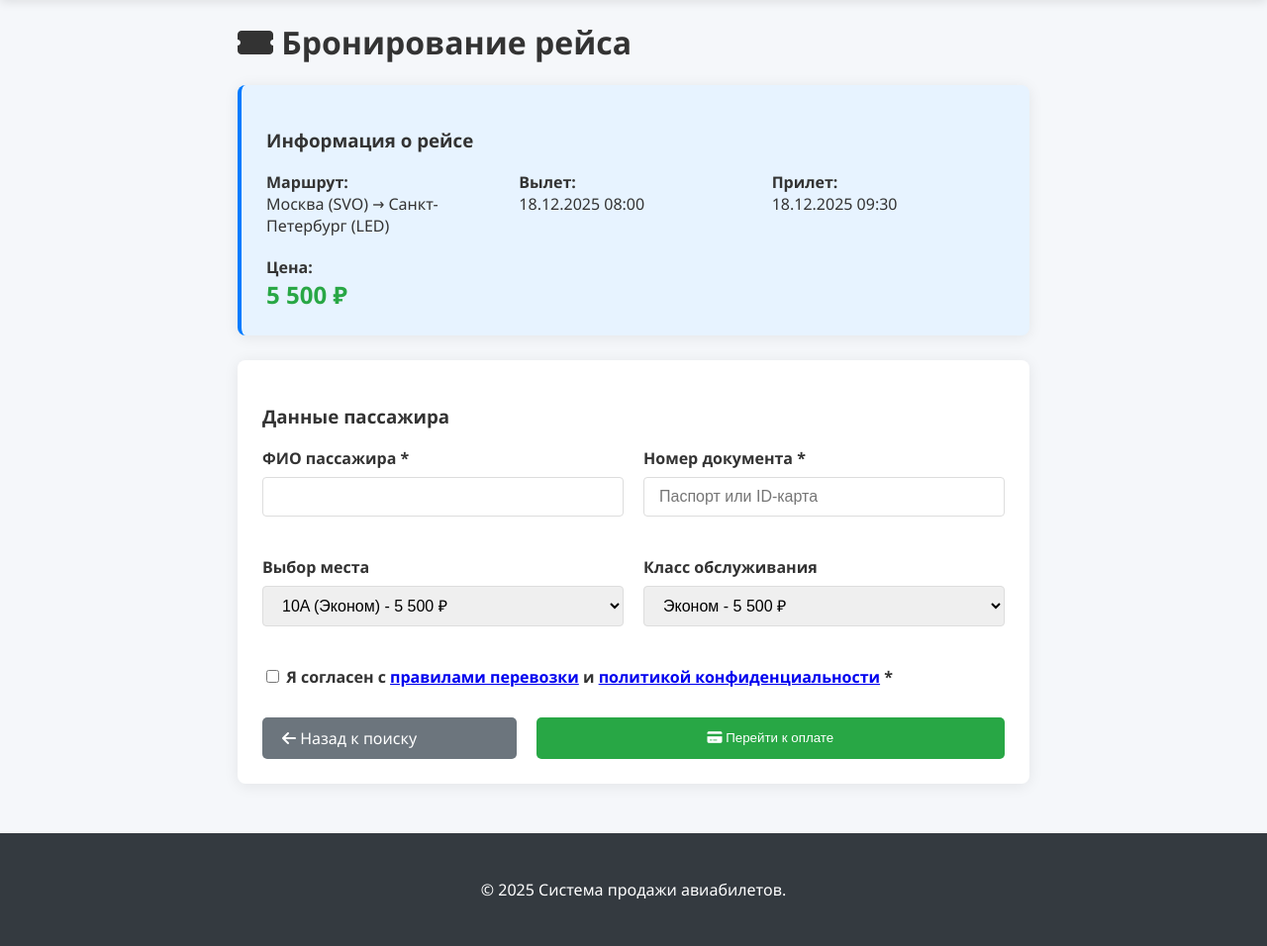
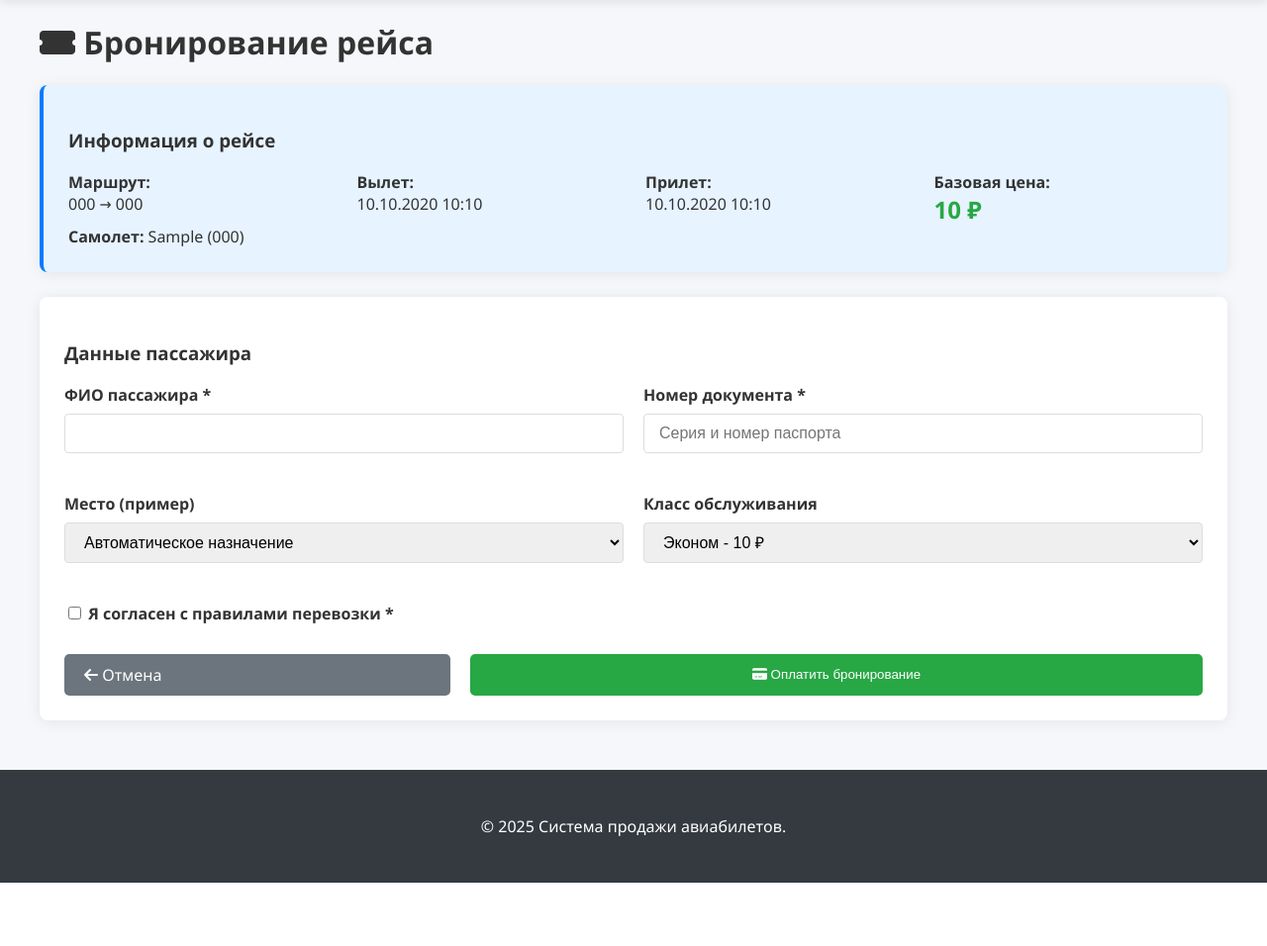
Before and after one commit to McLaren95/airline-tickets-system, a Django app: template templates/book_flight.html in a window 1280 px wide. Shown: the part 103-1059 px from the top of the page at 99% size. After the commit the page ends 995 px from the top, so only its background shows below. Run offline with Django 3.2, Linux system fonts and the light colour scheme; the template is opened without the code that fills it: most values are stand-ins (such as "Sample title", 1, 10 or a date in 2020).

Commit message:
Улучшение фронтенда, добавление возможности оплаты

```diff
--- a/airline_app/urls.py
+++ b/airline_app/urls.py
@@ -15,4 +15,6 @@ urlpatterns = [
     path('export/flights/upcoming/json/', views.export_upcoming_flights_json, name='export_upcoming_flights_json'),
     path('flights/', views.flight_search, name='flight_search'),
     path('book/<int:flight_id>/', views.book_flight, name='book_flight'),
+    path('payment/<str:book_ref>/', views.payment_page, name='payment_page'),
+    path('payment/success/<str:book_ref>/', views.payment_success, name='payment_success'),
 ]
--- a/templates/book_flight.html
+++ b/templates/book_flight.html
@@ -1,7 +1,7 @@
 {% extends 'base.html' %}
 {% load static %}
 
-{% block title %}Бронирование рейса - AirLines{% endblock %}
+{% block title %}Бронирование рейса {{ flight.route.route_no }}{% endblock %}
 
 {% block content %}
 <div class="booking-container">
@@ -12,20 +12,25 @@
         <div style="display: grid; grid-template-columns: repeat(auto-fit, minmax(200px, 1fr)); gap: 20px; margin-top: 15px;">
             <div>
                 <strong>Маршрут:</strong><br>
-                Москва (SVO) → Санкт-Петербург (LED)
+                {{ flight.route.departure_airport.city.ru|default:flight.route.departure_airport.airport_code }}
+                →
+                {{ flight.route.arrival_airport.city.ru|default:flight.route.arrival_airport.airport_code }}
             </div>
             <div>
                 <strong>Вылет:</strong><br>
-                18.12.2025 08:00
+                {{ flight.scheduled_departure|date:"d.m.Y H:i" }}
             </div>
             <div>
                 <strong>Прилет:</strong><br>
-                18.12.2025 09:30
+                {{ flight.scheduled_arrival|date:"d.m.Y H:i" }}
             </div>
             <div>
-                <strong>Цена:</strong><br>
-                <span style="font-size: 1.5rem; color: #28a745; font-weight: bold;">5 500 ₽</span>
+                <strong>Базовая цена:</strong><br>
+                <span id="display-price" style="font-size: 1.5rem; color: #28a745; font-weight: bold;">{{ base_price }} ₽</span>
             </div>
+        </div>
+        <div>
+            <strong>Самолет:</strong> {{ flight.route.airplane.model.en }} ({{ flight.route.airplane.airplane_code }})
         </div>
     </div>
 
@@ -38,33 +43,30 @@
                 <div class="form-group">
                     <label for="passenger_name">ФИО пассажира *</label>
                     <input type="text" id="passenger_name" name="passenger_name" class="form-control"
-                           value="{{ user.get_full_name|default:'' }}" required>
+                           value="{{ user.last_name }} {{ user.first_name }}" required>
                 </div>
 
                 <div class="form-group">
                     <label for="passenger_id">Номер документа *</label>
                     <input type="text" id="passenger_id" name="passenger_id" class="form-control"
-                           placeholder="Паспорт или ID-карта" required>
+                           placeholder="Серия и номер паспорта" required>
                 </div>
             </div>
 
             <div class="form-row">
                 <div class="form-group">
-                    <label for="seat">Выбор места</label>
+                    <label for="seat">Место (пример)</label>
                     <select id="seat" name="seat" class="form-control">
-                        <option value="10A">10A (Эконом) - 5 500 ₽</option>
-                        <option value="10B">10B (Эконом) - 5 500 ₽</option>
-                        <option value="1A">1A (Бизнес) - 15 000 ₽</option>
-                        <option value="1B">1B (Бизнес) - 15 000 ₽</option>
+                        <option value="Auto">Автоматическое назначение</option>
                     </select>
                 </div>
 
                 <div class="form-group">
                     <label for="fare_conditions">Класс обслуживания</label>
                     <select id="fare_conditions" name="fare_conditions" class="form-control">
-                        <option value="Economy">Эконом - 5 500 ₽</option>
-                        <option value="Comfort">Комфорт - 8 500 ₽</option>
-                        <option value="Business">Бизнес - 15 000 ₽</option>
+                        <option value="Economy" data-factor="1">Эконом - {{ base_price }} ₽</option>
+                        <option value="Comfort" data-factor="1.5">Комфорт - {% widthratio base_price 1 1.5 %} ₽</option>
+                        <option value="Business" data-factor="3">Бизнес - {% widthratio base_price 1 3 %} ₽</option>
                     </select>
                 </div>
             </div>
@@ -72,57 +74,31 @@
             <div class="form-group">
                 <label>
                     <input type="checkbox" name="terms" required>
-                    Я согласен с <a href="#">правилами перевозки</a> и
-                    <a href="#">политикой конфиденциальности</a> *
+                    Я согласен с правилами перевозки *
                 </label>
             </div>
 
             <div style="display: flex; gap: 20px; margin-top: 30px;">
                 <a href="{% url 'flight_search' %}" class="btn btn-secondary" style="flex: 1;">
-                    <i class="fas fa-arrow-left"></i> Назад к поиску
+                    <i class="fas fa-arrow-left"></i> Отмена
                 </a>
                 <button type="submit" class="btn" style="flex: 2;">
-                    <i class="fas fa-credit-card"></i> Перейти к оплате
+                    <i class="fas fa-credit-card"></i> Оплатить бронирование
                 </button>
             </div>
         </form>
     </div>
 </div>
-{% endblock %}
-
-{% block scripts %}
-<style>
-.booking-container {
-    max-width: 800px;
-    margin: 0 auto;
-}
-
-.form-row {
-    display: flex;
-    gap: 20px;
-    margin-bottom: 20px;
-}
-
-.form-row .form-group {
-    flex: 1;
-}
-
-@media (max-width: 768px) {
-    .form-row {
-        flex-direction: column;
-        gap: 15px;
-    }
-}
-</style>
 
 <script>
-document.getElementById('fare_conditions').addEventListener('change', function() {
-    const prices = {
-        'Economy': '5 500 ₽',
-        'Comfort': '8 500 ₽',
-        'Business': '15 000 ₽'
-    };
-    document.querySelector('.price').textContent = prices[this.value];
-});
+    const basePrice = {{ base_price }};
+    const select = document.getElementById('fare_conditions');
+    const display = document.getElementById('display-price');
+
+    select.addEventListener('change', function() {
+        const factor = parseFloat(this.options[this.selectedIndex].dataset.factor);
+        const newPrice = Math.round(basePrice * factor);
+        display.textContent = newPrice + ' ₽';
+    });
 </script>
 {% endblock %}
```
Also changed, not shown: airline_app/views.py (+57 -2 lines), templates/payment.html (added, +36 -0 lines), templates/registration/login.html (+38 -16 lines).
